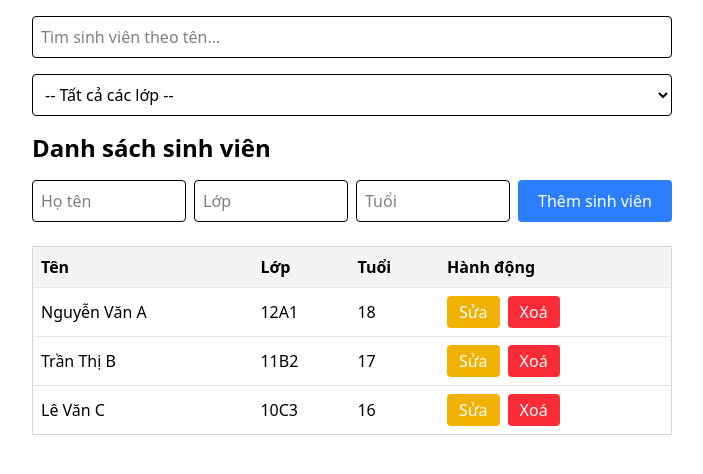
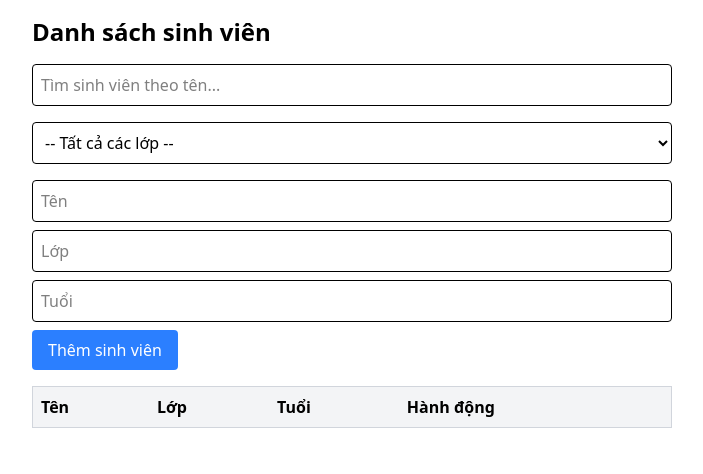
Before and after one commit to snowyy16/22661451_HuynhNguyenLamSon, a React (Vite) app: page / in a window 1280 px wide. Shown: the top 474 px of the page, without its empty margins (288-991 px from the left). Built offline with nearby package versions, Linux system fonts and the light colour scheme.

Commit message:
feat: lưu danh sách sinh viên vào localStorage

```diff
--- a/components/StudentsList.jsx
+++ b/components/StudentsList.jsx
@@ -1,38 +1,41 @@
-import React, { useState } from "react";
+import React, { useState,useEffect  } from "react";
 
 const StudentList = () => {
-  const [students, setStudents] = useState([
-    { id: 1, name: "Nguyễn Văn A", class: "12A1", age: 18 },
-    { id: 2, name: "Trần Thị B", class: "11B2", age: 17 },
-    { id: 3, name: "Lê Văn C", class: "10C3", age: 16 },
-  ]);
+    // 👉 BẮT ĐẦU PHẦN MỚI: Lấy dữ liệu từ localStorage khi load trang
+    const [students, setStudents] = useState(() => {
+      const storedStudents = localStorage.getItem("students");
+      return storedStudents ? JSON.parse(storedStudents) : [];
+    });
 
-  const [form, setForm] = useState({ name: "", class: "", age: "" });
-  const [editingId, setEditingId] = useState(null);
     const [searchTerm, setSearchTerm] = useState("");
     const [selectedClass, setSelectedClass] = useState("");
-  const uniqueClasses = [...new Set(students.map((s) => s.class))];
+    const [editingId, setEditingId] = useState(null);
+    const [form, setForm] = useState({ name: "", class: "", age: "" });
 
-  const handleChange = (e) => {
-    setForm({ ...form, [e.target.name]: e.target.value });
+    useEffect(() => {
+        localStorage.setItem("students", JSON.stringify(students));
+      }, [students]);
+
+  // Lọc danh sách sinh viên theo tìm kiếm và lớp
+  const filteredStudents = students.filter((student) => {
+    const matchesName = student.name.toLowerCase().includes(searchTerm.toLowerCase());
+    const matchesClass = selectedClass ? student.class === selectedClass : true;
+    return matchesName && matchesClass;
+  });
+
+  // Hàm thêm sinh viên
+  const handleAddStudent = () => {
+    const newStudent = { ...form, id: Date.now() };
+    setStudents((prev) => [...prev, newStudent]);
+    setForm({ name: "", class: "", age: "" });
   };
 
-
-  const handleAdd = () => {
-    if (form.name && form.class && form.age) {
-      const newStudent = {
-        id: Date.now(),
-        name: form.name,
-        class: form.class,
-        age: parseInt(form.age),
-      };
-      setStudents((prev) => [...prev, newStudent]);
-      setForm({ name: "", class: "", age: "" });
-    }
-  };
+  // Hàm xóa sinh viên
   const handleDelete = (id) => {
     setStudents((prev) => prev.filter((student) => student.id !== id));
   };
+
+  // Hàm chỉnh sửa thông tin sinh viên
   const handleEdit = (student) => {
     setEditingId(student.id);
     setForm({ name: student.name, class: student.class, age: student.age });
@@ -47,16 +50,17 @@ const StudentList = () => {
     setEditingId(null);
     setForm({ name: "", class: "", age: "" });
   };
-  const filteredStudents = students.filter((student) =>
-  student.name.toLowerCase().includes(searchTerm.toLowerCase()));
 
-  const filteredStudentsAndClass = students.filter((student) => {
-    const matchesName = student.name.toLowerCase().includes(searchTerm.toLowerCase());
-    const matchesClass = selectedClass ? student.class === selectedClass : true;
-    return matchesName && matchesClass;
-  });
+  const handleChange = (e) => {
+    const { name, value } = e.target;
+    setForm((prev) => ({ ...prev, [name]: value }));
+  };
+
   return (
     <div className="max-w-2xl mx-auto p-4">
+      <h1 className="text-2xl font-bold mb-4">Danh sách sinh viên</h1>
+
+      {/* Ô tìm kiếm */}
       <div className="mb-4">
         <input
           type="text"
@@ -66,6 +70,8 @@ const StudentList = () => {
           className="w-full border p-2 rounded"
         />
       </div>
+
+      {/* Dropdown lọc lớp */}
       <div className="mb-4">
         <select
           value={selectedClass}
@@ -73,7 +79,7 @@ const StudentList = () => {
           className="w-full border p-2 rounded"
         >
           <option value="">-- Tất cả các lớp --</option>
-    {uniqueClasses.map((cls) => (
+          {[...new Set(students.map((s) => s.class))].map((cls) => (
             <option key={cls} value={cls}>
               {cls}
             </option>
@@ -81,39 +87,41 @@ const StudentList = () => {
         </select>
       </div>
 
-      <h1 className="text-2xl font-bold mb-4 ">Danh sách sinh viên</h1>
-      <div className="mb-6 grid grid-cols-4 gap-2">
+      {/* Thêm sinh viên */}
+      <div className="mb-4">
         <input
           type="text"
+          placeholder="Tên"
           name="name"
           value={form.name}
           onChange={handleChange}
-          placeholder="Họ tên"
-          className="border p-2 rounded col-span-1"
+          className="border p-2 rounded w-full"
         />
         <input
           type="text"
+          placeholder="Lớp"
           name="class"
           value={form.class}
           onChange={handleChange}
-          placeholder="Lớp"
-          className="border p-2 rounded col-span-1"
+          className="border p-2 rounded w-full mt-2"
         />
         <input
           type="number"
+          placeholder="Tuổi"
           name="age"
           value={form.age}
           onChange={handleChange}
-          placeholder="Tuổi"
-          className="border p-2 rounded col-span-1"
+          className="border p-2 rounded w-full mt-2"
         />
         <button
-          onClick={handleAdd}
-          className="bg-blue-500 text-white rounded px-3 py-2 hover:bg-blue-600 col-span-1"
+          onClick={handleAddStudent}
+          className="bg-blue-500 text-white px-4 py-2 rounded mt-2 hover:bg-blue-600"
         >
           Thêm sinh viên
         </button>
       </div>
+
+      {/* Bảng danh sách sinh viên */}
       <table className="w-full border border-gray-300 rounded">
         <thead>
           <tr className="bg-gray-100">
@@ -124,10 +132,9 @@ const StudentList = () => {
           </tr>
         </thead>
         <tbody>
-  {filteredStudentsAndClass.map((student) => (
+          {filteredStudents.map((student) => (
             <tr key={student.id} className="border-t border-gray-200">
               {editingId === student.id ? (
-        // 👉 BẮT ĐẦU PHẦN MỚI: Nếu đang sửa thì hiện input
                 <>
                   <td className="p-2">
                     <input
@@ -193,7 +200,6 @@ const StudentList = () => {
             </tr>
           ))}
         </tbody>
-
       </table>
     </div>
   );
```
Also changed, not shown: minhchung/cau8.PNG (added). Lines whose indentation alone changed are shown as unchanged.
